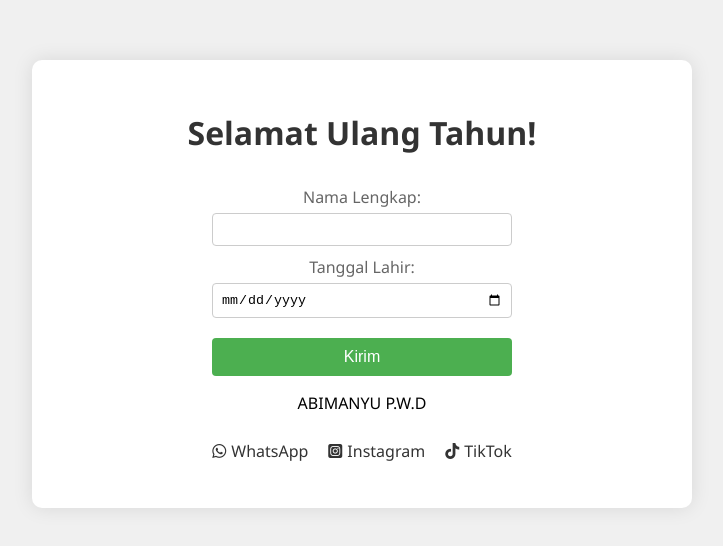
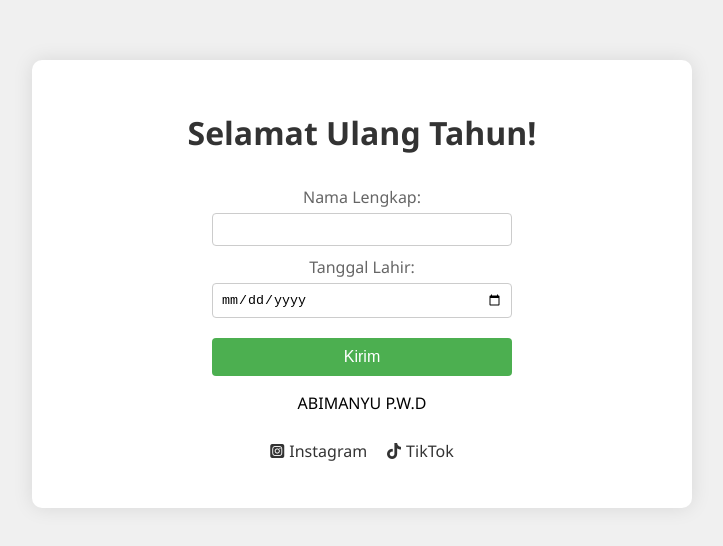
Before and after one commit to Binyok/ultah, a plain HTML site: page index.html in a window 1280 px wide. Shown: the part 116-662 px from the top of the page, without its empty margins (278-1001 px from the left). Drawn offline with Linux system fonts and the light colour scheme.

Commit message:
Update index.html

```diff
--- a/index.html
+++ b/index.html
@@ -23,7 +23,7 @@
             <audio src="ultah.mp3" id="jumpscare-sound"></audio>
             <p  style="color: rgb(0, 0, 0);">ABIMANYU P.W.D</p> <!-- Informasi tambahan -->
             <ul class="ul">
-                <li><a href="https://wa.me/083846361664"><i class="fa-brands fa-whatsapp"></i>WhatsApp</a></li>
+
                 <li><a href="https://www.instagram.com/binyok.toram?igsh=eTVycW5kaXA4M2Fn"><i class="fa-brands fa-square-instagram"></i>Instagram</a></li>
                 <li><a href="https://www.tiktok.com/@bhinyox?_t=8kKb8vHj8K8&_r=1"><i class="fa-brands fa-tiktok"></i>TikTok</a></li>
             </ul>
```
